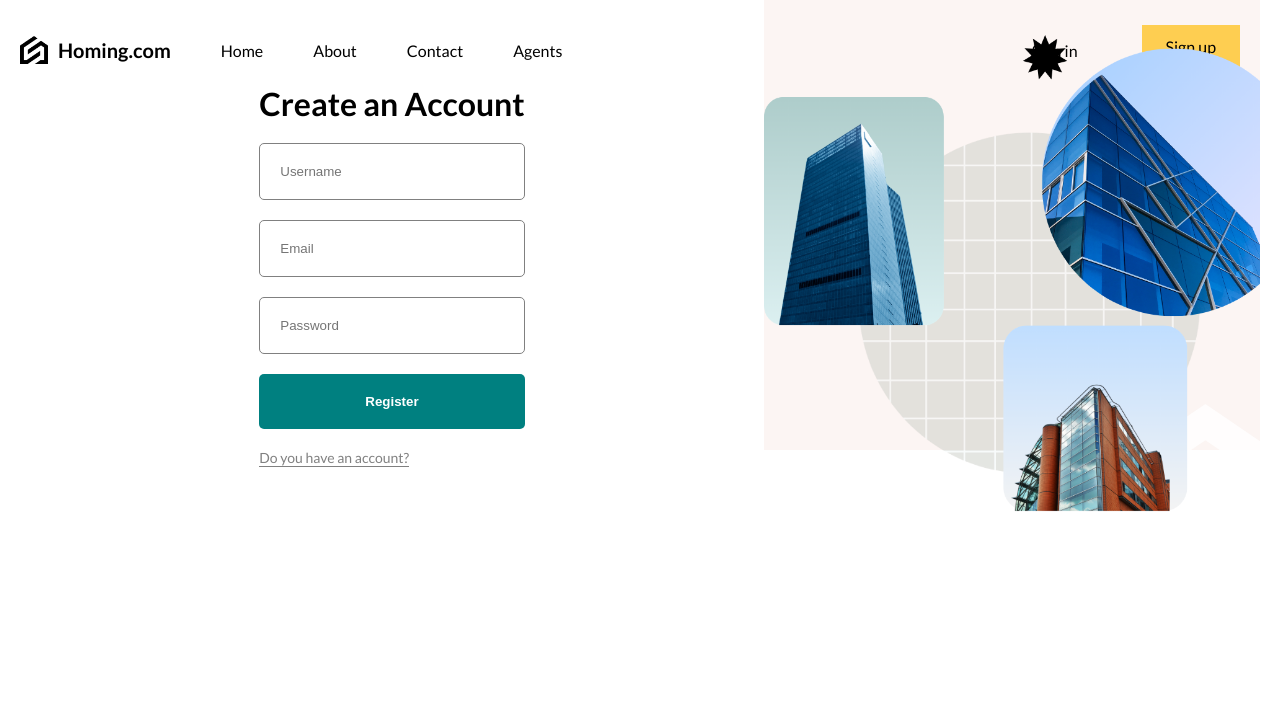
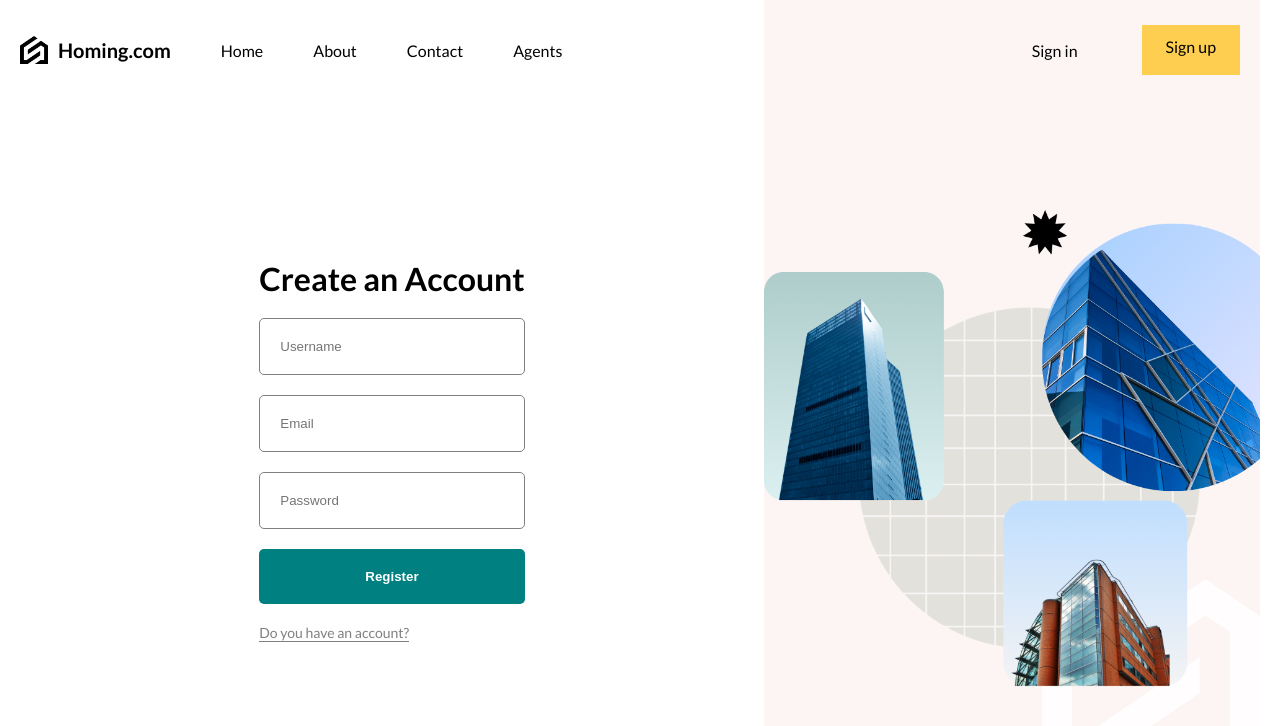
Before and after one commit to Vidhanvyrs/Homingdotcom, a React (Vite) app in the folder client/: page /register in a window 1280 px wide. Shown: the top 726 px of the page. Built offline with nearby package versions, Linux system fonts and the light colour scheme.

Commit message:
protected routes implementation for profile page handled

```diff
--- a/client/src/components/navbar/Navbar.jsx
+++ b/client/src/components/navbar/Navbar.jsx
@@ -38,10 +38,10 @@ function Navbar() {
           </div>
         ) : (
           <>
-            <Link to="/login">Sign in</Link>
-            <Link to="/register" className="register">
+            <a href="/login">Sign in</a>
+            <a href="/register" className="register2">
               Sign up
-            </Link>
+            </a>
           </>
         )}
         <div className="menuIcon">
--- a/client/src/components/navbar/navbar.scss
+++ b/client/src/components/navbar/navbar.scss
@@ -63,12 +63,12 @@ nav {
       margin: 20px;
     }
 
-    .user{
+    .user {
       display: flex;
       align-items: center;
       font-weight: bold;
 
-      img{
+      img {
         width: 40px;
         height: 40px;
         border-radius: 50%;
@@ -76,20 +76,20 @@ nav {
         margin-right: 20px;
       }
 
-      span{
-        @include sm{
+      span {
+        @include sm {
           display: none;
         }
       }
 
-      .profile{
+      .profile {
         padding: 12px 24px;
         background-color: #fece51;
         cursor: pointer;
         border: none;
         position: relative;
 
-        .notification{
+        .notification {
           position: absolute;
           top: -8px;
           right: -8px;
@@ -102,12 +102,12 @@ nav {
           align-items: center;
           justify-content: center;
         }
-
       }
     }
 
-    .register {
+    .register2 {
       background-color: #fece51;
+      height: 50%;
     }
 
     .menuIcon {
--- a/client/src/routes/layout/layout.jsx
+++ b/client/src/routes/layout/layout.jsx
@@ -1,6 +1,8 @@
 import "./layout.scss";
-import Navbar from "../../components/navbar/Navbar"
-import { Outlet } from "react-router-dom";
+import Navbar from "../../components/navbar/Navbar";
+import { Navigate, Outlet } from "react-router-dom";
+import { useContext } from "react";
+import { AuthContext } from "../../context/AuthContext.jsx";
 
 function Layout() {
   return (
@@ -9,10 +11,26 @@ function Layout() {
         <Navbar />
       </div>
       <div className="content">
-        <Outlet/>
+        <Outlet />
       </div>
     </div>
   );
 }
 
-export default Layout;
+function RequireAuth() {
+  const { currentUser } = useContext(AuthContext);
+  return !currentUser ? (
+    <Navigate to="/login" />
+  ) : (
+    <div className="layout">
+      <div className="navbar">
+        <Navbar />
+      </div>
+      <div className="content">
+        <Outlet />
+      </div>
+    </div>
+  );
+}
+
+export { Layout, RequireAuth };
--- a/client/src/routes/profilePage/profilePage.jsx
+++ b/client/src/routes/profilePage/profilePage.jsx
@@ -9,9 +9,17 @@ import { AuthContext } from "../../context/AuthContext";
 function ProfilePage() {
   //when the user is updated show new info
   const { updateUser, currentUser } = useContext(AuthContext);
+  const navigate = useNavigate();
+
+  //protected routes
+  // useEffect(() => {
+  //   if (!currentUser) {
+  //     navigate("/login");
+  //   }
+  // }, [currentUser, navigate]);
+  //we handled it by making a protected layout and updating the app.jsx
 
   //we here going to handle the logout functionality
-  const navigate = useNavigate();
   const handleLogout = async () => {
     try {
       await apiRequest.post("/auth/logout");
--- a/client/src/routes/register/register.scss
+++ b/client/src/routes/register/register.scss
@@ -1,5 +1,5 @@
 .register {
-  height: 50%;
+  height: 100%;
   display: flex;
 
   .formContainer {
```
Also changed, not shown: client/src/App.jsx (+25 -25 lines).
